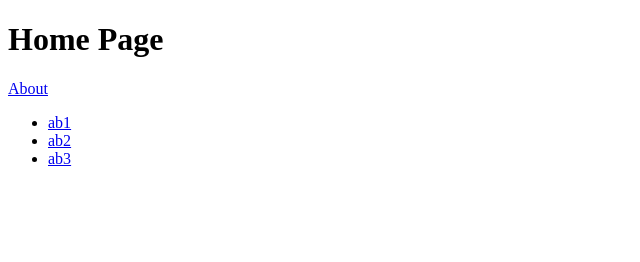
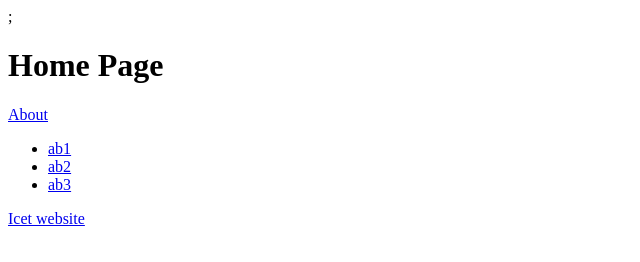
Before and after one commit to Prabhashi76/2026-09-19-ICD-Day-3, a plain HTML site: page about.html in a window 1280 px wide. Shown: the whole page, without its empty margins (0-640 px from the left). Drawn offline with Linux system fonts and the light colour scheme.

Commit message:
about.html

```diff
--- a/about.html
+++ b/about.html
@@ -5,7 +5,7 @@
         <meta name=""viewport" content="width=device-width" initial-scale="1.0">
         <title>About</title>
     </head>
-    <body>
+    <body>;
         <h1>Home Page</h1>
         <a href="about.html">About</a>
 
@@ -16,5 +16,7 @@
 
 
         </ul>
+        <a target="_blank" href="https://icet.lk/">Icet website</a>
+
     </body>
 </html>
```
